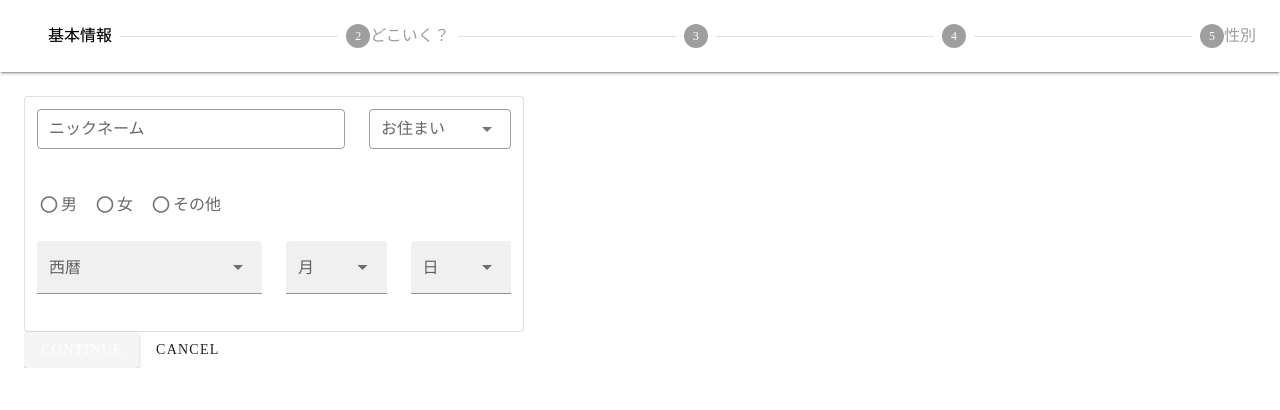
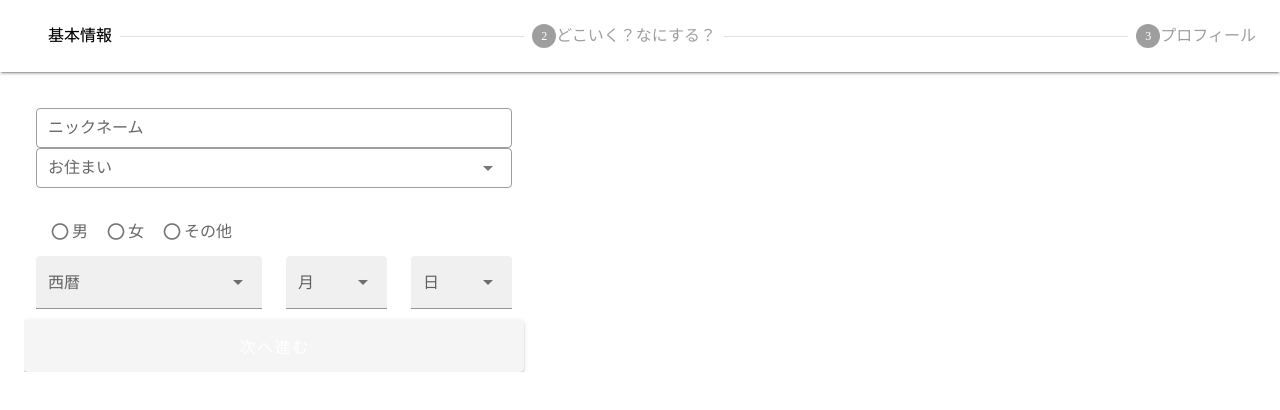
Before and after one commit to side-beach/odekake, a Nuxt app: page /entry in a window 1280 px wide. Shown: the top 410 px of the page. Built offline with nearby package versions, Linux system fonts and the light colour scheme; a web font is replaced by a local one.

Commit message:
createing entry logic

```diff
--- a/pages/entry.vue
+++ b/pages/entry.vue
@@ -1,25 +1,23 @@
 <template>
   <v-stepper v-model="page" flat>
     <v-stepper-header>
+      <!-- Snack for for validation-->
+      <v-snackbar centered :value="!valid" top color="red accesnt-2" elevation="24">
+        {{ errMsg }}
+      </v-snackbar>
       <v-stepper-step :complete="page > 1" step="1">基本情報</v-stepper-step>
       <v-divider></v-divider>
-      <v-stepper-step :complete="page > 2" step="2"> どこいく？ </v-stepper-step>
+      <v-stepper-step :complete="page > 2" step="2">どこいく？なにする？</v-stepper-step>
       <v-divider></v-divider>
-      <v-stepper-step :complete="page > 3" step="3"> </v-stepper-step>
-      <v-divider></v-divider>
-      <v-stepper-step :complete="page > 4" step="4"> </v-stepper-step>
-      <v-divider></v-divider>
-      <v-stepper-step step="5"> 性別 </v-stepper-step>
+      <v-stepper-step step="3">プロフィール</v-stepper-step>
     </v-stepper-header>
 
     <v-stepper-items>
       <v-stepper-content step="1">
         <!-- ニックネーム、性別、居住地、生年月日-->
-        <v-card class="mb-6" width="500" outlined>
-          <v-form>
+        <v-card class="mb-6 mx-auto" width="500" flat>
+          <v-form v-model="valid" ref="form" lazy-validation>
             <v-container>
-              <v-row>
-                <v-col cols="8">
               <!-- NICK NAME -->
               <v-text-field
                 v-model="userInfo.nickname"
@@ -28,10 +26,9 @@
                 outlined
                 hide-details
                 required
+                :rules="[(v) => !!v || 'required']"
+                class="mb-5"
               ></v-text-field>
-                </v-col>
-
-                <v-col cols="4">
               <!-- Prefecture -->
               <v-combobox
                 v-model="userInfo.pref"
@@ -40,17 +37,25 @@
                 outlined
                 hide-details
                 dense
+                :rules="[(v) => !!v || 'required']"
+                required
               ></v-combobox>
-                </v-col>
               <v-col cols="12">
                 <!-- Gender -->
-                  <v-radio-group v-model="userInfo.gender" class="mt-0" dense hide-details row>
+                <v-radio-group
+                  v-model="userInfo.gender"
+                  required
+                  class="mt-0"
+                  dense
+                  hide-details
+                  :rules="[(v) => !!v || 'required']"
+                  row
+                >
                   <v-radio label="男" value="male"></v-radio>
                   <v-radio label="女" value="femail"></v-radio>
                   <v-radio label="その他" value="other"></v-radio>
                 </v-radio-group>
               </v-col>
-              </v-row>
 
               <!-- Birth Day-->
               <v-row>
@@ -61,7 +66,10 @@
                     v-model="userInfo.birthDay.year"
                     @change="resetDay"
                     filled
+                    hide-details
                     dense
+                    required
+                    :rules="[(v) => !!v || 'required']"
                   ></v-select>
                 </v-col>
                 <v-col cols="3">
@@ -72,6 +80,9 @@
                     @change="resetDay"
                     filled
                     dense
+                    hide-details
+                    required
+                    :rules="[(v) => !!v || 'required']"
                   ></v-select>
                 </v-col>
                 <v-col cols="3">
@@ -81,32 +92,64 @@
                     v-model="userInfo.birthDay.day"
                     filled
                     dense
+                    hide-details
+                    required
+                    :rules="[(v) => !!v || 'required']"
                   ></v-select>
                 </v-col>
               </v-row>
             </v-container>
           </v-form>
+          <div class="text-center">
+            <v-btn block color="primary" x-large @click="validate('step1')"> 次へ進む </v-btn>
+          </div>
         </v-card>
-
-        <v-btn color="primary" @click="page = 2"> Continue </v-btn>
-
-        <v-btn text> Cancel </v-btn>
       </v-stepper-content>
-
+      <!--
+        STEP 2 WHERE DO YOU LIKE TO GO ?
+      -->
       <v-stepper-content step="2">
-        <v-card class="mb-12" color="grey lighten-1" height="200px"></v-card>
-
-        <v-btn color="primary" @click="page = 3"> Continue </v-btn>
-
-        <v-btn text> Cancel </v-btn>
+        <v-card class="mb-6" flat>
+          <v-chip-group column multiple v-model="hobby">
+            <v-chip
+              v-for="(tag, i) in hobbies"
+              :key="i"
+              :value="tag.type"
+              filter
+              outlined
+              color="success"
+            >
+              <v-icon left>
+                {{ tag.icon }}
+              </v-icon>
+              {{ tag.type }}
+            </v-chip>
+          </v-chip-group>
+        </v-card>
+        <div class="text-center">
+          <v-btn x-large text @click="page = 1"> 前に戻る </v-btn>
+          <v-btn x-large color="primary" @click="validate('step2')"> 次へ進む </v-btn>
+        </div>
       </v-stepper-content>
-
+      <!--
+        Profile Input
+      -->
       <v-stepper-content step="3">
-        <v-card class="mb-12" color="grey lighten-1" height="200px"></v-card>
-
-        <v-btn color="primary" @click="page = 1"> Continue </v-btn>
-
-        <v-btn text> Cancel </v-btn>
+        <v-card flat>
+          <v-text-field
+            outlined
+            v-model="userInfo.profile"
+            label="自己紹介"
+            auto-grow
+            dense
+            hint="例: 一緒にキャンプへ行ってくれる人募集！"
+          >
+          </v-text-field>
+        </v-card>
+        <div class="text-center">
+          <v-btn x-large text @click="page = 2"> 前に戻る </v-btn>
+          <v-btn x-large color="primary" @click="validate('step3')"> 登録する </v-btn>
+        </div>
       </v-stepper-content>
     </v-stepper-items>
   </v-stepper>
@@ -123,7 +166,11 @@ export default {
         gender: null,
         pref: null,
         birthDay: { year: null, month: null, day: null },
+        hiddenBD: false,
+        profile: null,
       },
+      valid: true,
+      errMsg: '',
       prefs: [
         '北海道',
         '青森県',
@@ -173,17 +220,59 @@ export default {
         '鹿児島県',
         '沖縄県',
       ],
+      hobbies: [
+        { type: '登山', icon: 'mdi-hiking' },
+        { type: '天体観測', icon: 'mdi-weather-night' },
+        { type: 'サウナ', icon: 'mdi-account-cowboy-hat-outline' },
+        { type: 'キャンプ', icon: 'mdi-campfire' },
+        { type: '飲み歩き', icon: 'mdi-beer-outline' },
+        { type: 'サバイバルゲーム', icon: 'mdi-pistol' },
+        { type: '海水浴', icon: 'mdi-beach' },
+        { type: '釣り', icon: 'mdi-fish' },
+        { type: 'サイクリング', icon: 'mdi-bike' },
+        { type: 'スキー', icon: 'mdi-ski' },
+        { type: 'スノーボード', icon: 'mdi-snowboard' },
+        { type: 'サーフィン', icon: 'mdi-surfing' },
+        { type: 'ドローン', icon: 'mdi-drone' },
+        { type: 'ツーリング', icon: 'mdi-motorbike' },
+      ],
+      hobby: [],
     };
   },
   methods: {
     resetDay() {
       this.day = '';
     },
+    validate(step) {
+      if (step === 'step1') {
+        if (!this.$refs.form.validate()) {
+          this.errMsg = '未入力の項目があります';
+          return;
+        }
+      } else if (step === 'step2') {
+        if (this.hobby.length === 0) {
+          this.errMsg = '趣味をどれか1つ以上選択してください';
+          this.valid = false;
+          return;
+        }
+      } else if (step === 'step3') {
+        if (!!this.userInfo.profile) {
+          this.errMsg = '何かプロフィールに入力してください';
+          return;
+        }
+        this.regist();
+      }
+
+      this.page += 1;
+    },
+    regist() {
+      console.log(this.hobby);
+    },
   },
   computed: {
     years() {
       const years = [];
-      for (let year = 1900; year <= new Date().getFullYear(); year++) {
+      for (let year = new Date().getFullYear(); year >= 1900; year--) {
         years.push(year);
       }
       return years;
@@ -193,6 +282,7 @@ export default {
       return months;
     },
     days() {
+      // うるうどしの計算
       let days = [];
       if (
         (this.userInfo.birthDay.month === 2 &&
```
Lines whose indentation alone changed are shown as unchanged.
